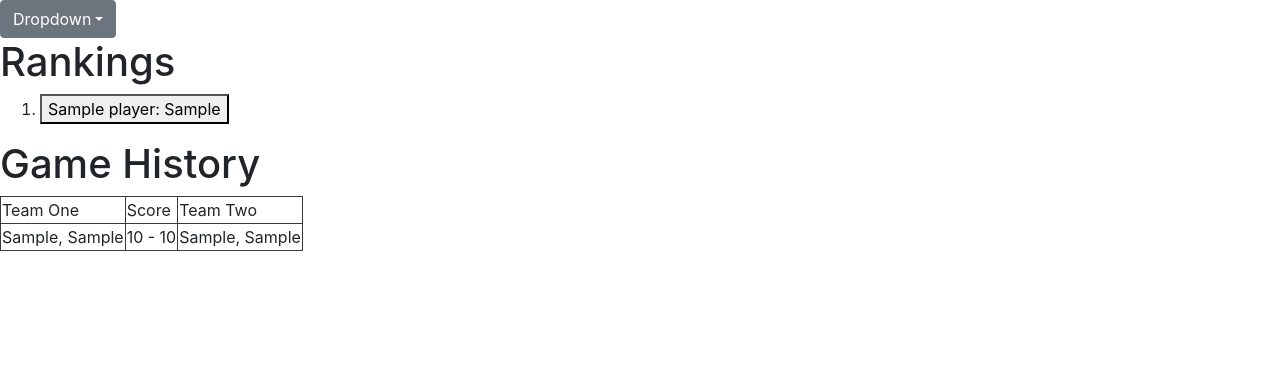
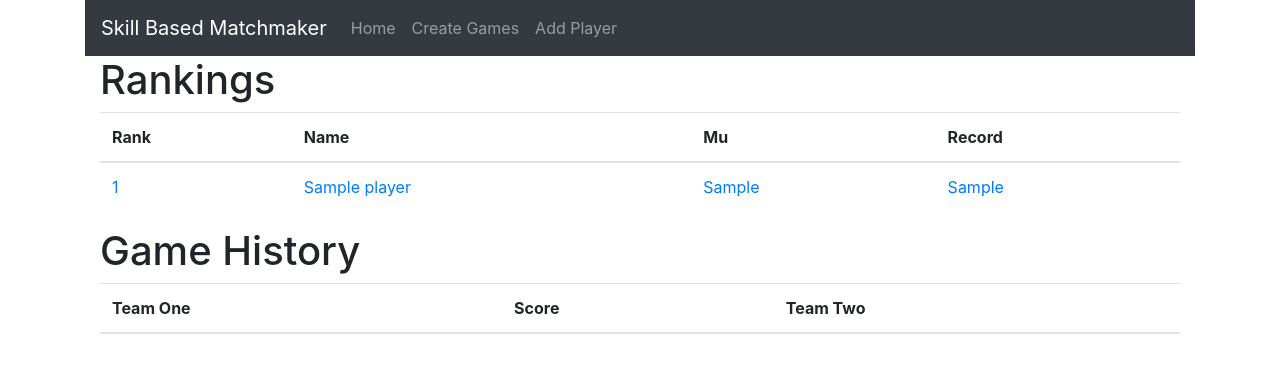
Before and after one commit to jas7650/elo_based_matchmaking, a Flask app: template templates/home.html in a window 1280 px wide. Shown: the top 373 px of the page. Run offline with Flask 3, Linux system fonts and the light colour scheme; the template is opened without the code that fills it: most values are stand-ins (such as "Sample title", 1, 10 or a date in 2020); lists and menus that the app fills with data are empty; some libraries are stand-ins or nearby versions.

Commit message:
Improvements to view

```diff
--- a/Model/Player.py
+++ b/Model/Player.py
@@ -57,3 +57,6 @@ class Player(object):
 
     def setSigma(self, sigma : float):
         self.rating.sigma = sigma
+
+    def getRecord(self):
+        return f"{self.wins} - {self.losses}"
--- a/templates/base.html
+++ b/templates/base.html
@@ -8,26 +8,38 @@
     <!-- Bootstrap CSS -->
     <link rel="stylesheet" href="https://stackpath.bootstrapcdn.com/bootstrap/4.3.1/css/bootstrap.min.css" integrity="sha384-ggOyR0iXCbMQv3Xipma34MD+dH/1fQ784/j6cY/iJTQUOhcWr7x9JvoRxT2MZw1T" crossorigin="anonymous">
 
+    <style>
+        td a {
+            display: block;
+        }
+    </style>
+
     <title>{% block title %}{% endblock %}</title>
 </head>
 <body>
-
-    <div class="dropdown">
-        <button class="btn btn-secondary dropdown-toggle" type="button" id="dropdownMenu2" data-toggle="dropdown" aria-haspopup="true" aria-expanded="false">Dropdown</button>
-        <div class="dropdown-menu" aria-labelledby="dropdownMenu2">
-            <form action="/add_player/" method="get" class="dropdown-item">
-                <button class="dropdown-item">Add Player</button>
-            </form>
-            <form action="/games/" method="get" class="dropdown-item">
-                <button class="dropdown-item">Create Games</button>
-            </form>
-            <form action="/" method="get" class="dropdown-item">
-                <button class="dropdown-item">Return Home</button>
-            </form>
-        </div>
-    </div>
+    <div class="container">
+        <nav class="navbar navbar-expand-lg navbar-dark bg-dark">
+            <button class="navbar-toggler" type="button" data-toggle="collapse" data-target="#navbarSupportedContent" aria-controls="navbarSupportedContent" aria-expanded="false" aria-label="Toggle navigation">
+                <span class="navbar-toggler-icon"></span>
+            </button>
+            <a class="navbar-brand" href="/">Skill Based Matchmaker</a>
+            <div class="collapse navbar-collapse" id="navbarSupportedContent">
+                <ul class="navbar-nav mr-auto">
+                    <li class="nav-item">
+                        <a class="nav-link" href="/" method="get">Home <span class="sr-only">(current)</span></a>
+                    </li>
+                    <li class="nav-item">
+                        <a class="nav-link" href="/games/" method="get">Create Games</a>
+                    </li>
+                    <li class="nav-item">
+                        <a class="nav-link" href="/add_player/" method="get">Add Player</a>
+                    </li>
+                </ul>
+            </div>
+        </nav>
     {% block content %}
     {% endblock %}
+    </div>
 
     <!-- Optional JavaScript -->
     <!-- jQuery first, then Popper.js, then Bootstrap JS -->
--- a/templates/home.html
+++ b/templates/home.html
@@ -1,30 +1,59 @@
 {% extends "base.html" %}
 {% block title %}Home Page{% endblock %}
 {% block content %}
+<div class="container">
     <h1>Rankings</h1>
-<ol>
-    {% for player in players %}
-    <li>
-        <form action="/player/{{player.getName()}}/", method="get">
-            <button>{{player.getName()}}: {{player.getMuRounded()}}</button>
-        </form>
-    </li>
+
+
+    <table role="table" cellspacing="0" cellpadding="0" class="table table-hover">
+        <thead>
+            <tr role="row">
+                <th role="columnheader">Rank</th>
+                <th role="columnheader">Name</th>
+                <th role="columnheader">Mu</th>
+                <th role="columnheader">Record</th>
+            </tr>
+        </thead>
+        <tbody role="rowgroup">
+        {% for i in range(players|length) %}
+            <tr role="row">
+                <td role="cell">
+                    <a href="/player/{{players[i].getName()}}/" method="get">{{i+1}}</a>
+                </td>
+                <td role="cell">
+                    <a href="/player/{{players[i].getName()}}/" method="get">{{players[i].getName()}}</a>
+                </td>
+                <td role="cell">
+                    <a href="/player/{{players[i].getName()}}/" method="get">{{players[i].getMuRounded()}}</a>
+                </td>
+                <td role="cell">
+                    <a href="/player/{{players[i].getName()}}/" method="get">{{players[i].getRecord()}}</a>
+                </td>
+            </tr>
         {% endfor %}
-</ol>
+        </tbody>
+    </table>
 
     <h1>Game History</h1>
-<table>
-    <tr>
-        <td class="border border-dark">Team One</td>
-        <td class="border border-dark">Score</td>
-        <td class="border border-dark">Team Two</td>
+    <table role="table" cellspacing="0" cellpadding="0" class="table table-hover">
+        <thead>
+            <tr role="row">
+                <th role="columnheader">Team One</th>
+                <th role="columnheader">Score</th>
+                <th role="columnheader">Team Two</th>
             </tr>
+        </thead>
+        <tbody role="rowgroup">
         {% for game in games %}
-    <tr>
-        <td class="border border-dark">{{game.getTeamOne()[0]}}, {{game.getTeamOne()[1]}}</td>
-        <td class="border border-dark">{{game.getTeamOneScore()}} - {{game.getTeamTwoScore()}}</td>
-        <td class="border border-dark">{{game.getTeamTwo()[0]}}, {{game.getTeamTwo()[1]}}</td>
+        {% if game.getPlayed() == True %}
+            <tr role="row">
+                <td role="cell">{{game.getTeamOne()[0]}}, {{game.getTeamOne()[1]}}</td>
+                <td role="cell">{{game.getTeamOneScore()}} - {{game.getTeamTwoScore()}}</td>
+                <td role="cell">{{game.getTeamTwo()[0]}}, {{game.getTeamTwo()[1]}}</td>
             </tr>
+        {% endif %}
         {% endfor %}
+        </tbody>
     </table>
+</div>
 {% endblock %}
```
Also changed, not shown: templates/player.html (+17 -13 lines). Lines whose indentation alone changed are shown as unchanged.
